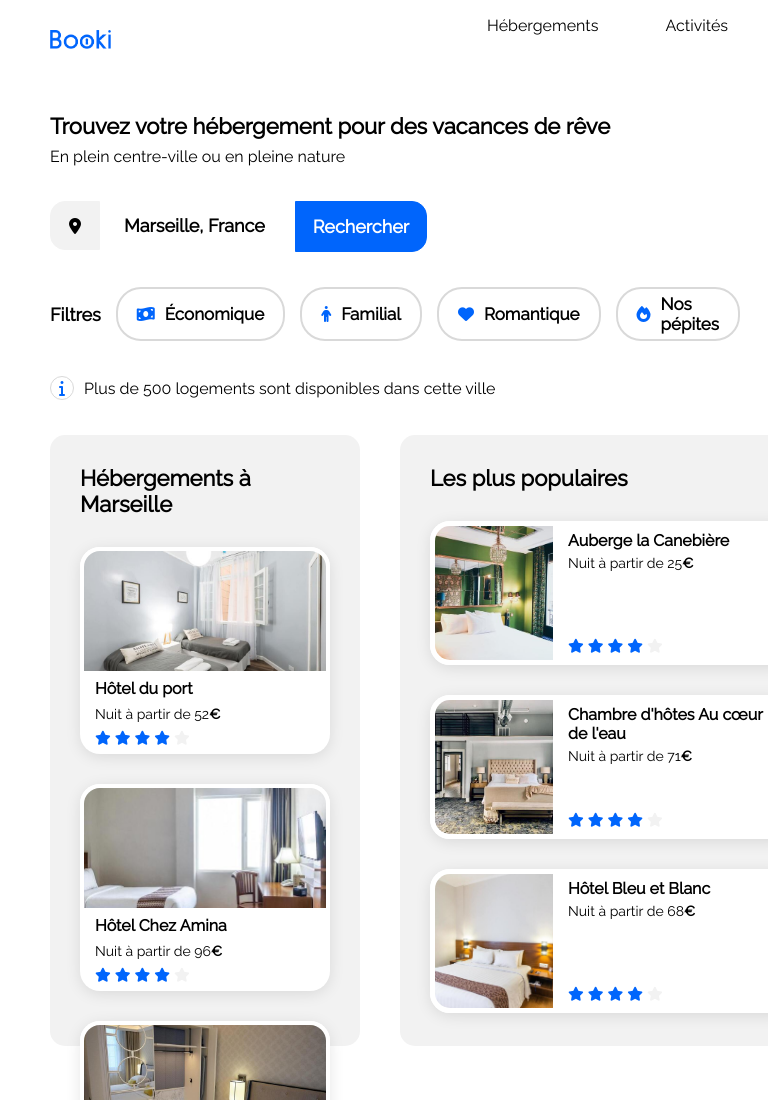
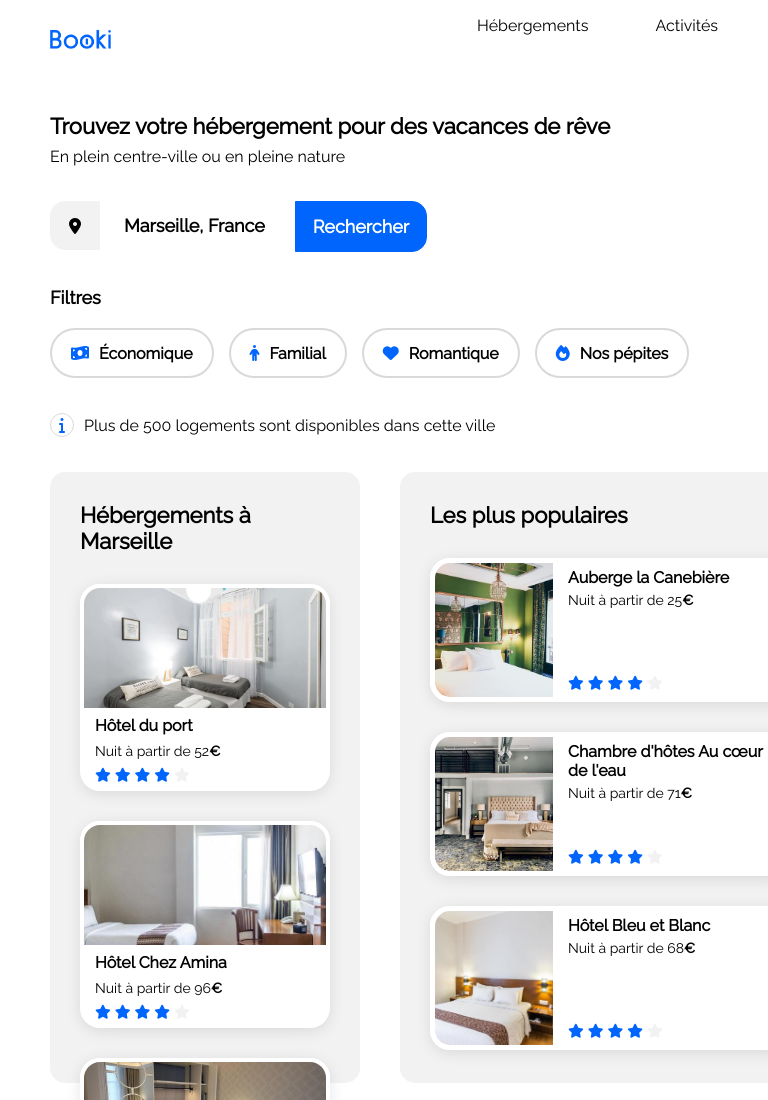
Before and after one commit to KevinLorcery/OpenClassRoomsProject3, a plain HTML site: page index.html in a window 768 px wide. Shown: the top 1100 px of the page. Drawn offline with Linux system fonts and the light colour scheme.

Commit message:
Start responsive tablette

```diff
--- a/assets/css/filter.css
+++ b/assets/css/filter.css
@@ -42,7 +42,7 @@
     align-items: center;
     border: 2px solid #D9D9D9;
     border-radius: 25px;
-    height: 50px;
+    height: 46px;
     padding-left: 19px;
     padding-right: 19px;
 }
--- /dev/null
+++ b/assets/css/tablette.css
@@ -0,0 +1,25 @@
+@media screen and (min-width: 768px) and (max-width: 1024px) {
+    .booki-header-logo {
+        padding-left: 50px;
+        padding-right: 50px;
+    }
+
+    .booki-header-ul {
+        padding-right: 50px;
+        padding-left: 50px;
+    }
+
+    .booki-text-type-filters {
+        flex-direction: column;
+        align-items: flex-start;
+        gap: 20px;
+    }
+
+    .booki-box-filters span {
+        font-size: 16px;
+    }
+
+    .booki-info-text {
+        font-weight: 400;
+    }
+}
--- a/styles.css
+++ b/styles.css
@@ -6,3 +6,4 @@
 @import url(assets/css/article.css);
 @import url(assets/css/aside.css);
 @import url(assets/css/footer.css);
+@import url(assets/css/tablette.css);
```
Also changed, not shown: index.html (line endings or trailing spaces).
